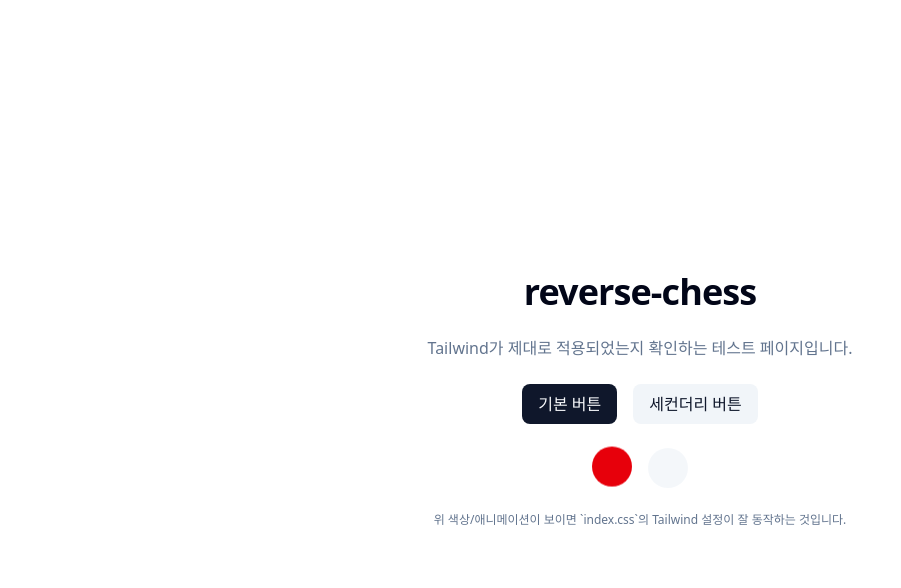
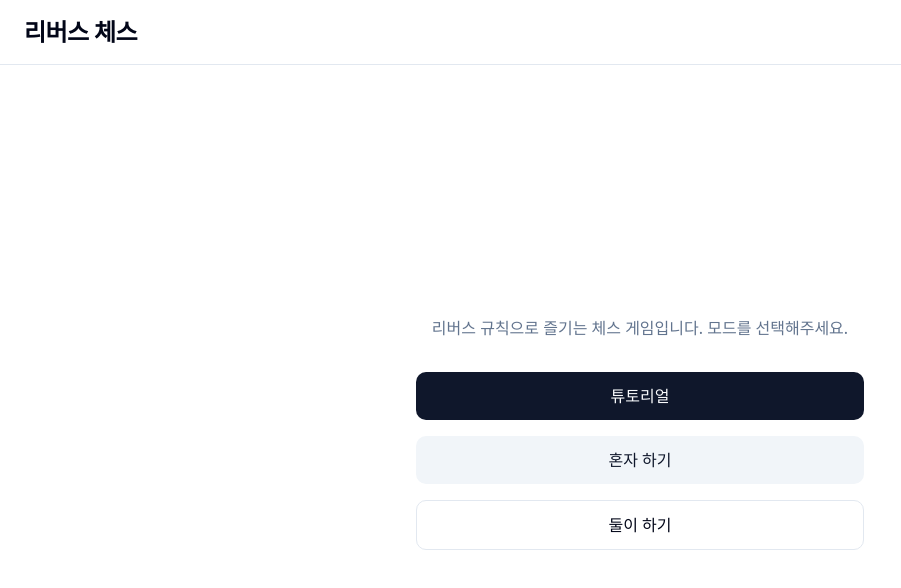
Before and after one commit to ddony8128/reverse-chess, a React (Vite) app: page / in a window 1280 px wide. Shown: the top 588 px of the page, without its empty margins (0-901 px from the left). Built offline with nearby package versions, Linux system fonts and the light colour scheme.

Commit message:
feat : pages

```diff
--- a/src/App.tsx
+++ b/src/App.tsx
@@ -1,32 +1,35 @@
+import { useState } from 'react'
+import { MainMenuPage } from './pages/MainMenuPage'
+import { TutorialPage } from './pages/TutorialPage'
+import { SinglePlayPage } from './pages/SinglePlayPage'
+import { TwoPlayerPage } from './pages/TwoPlayerPage'
+
+export type Screen = 'menu' | 'tutorial' | 'single' | 'two'
+
 function App() {
+  const [screen, setScreen] = useState<Screen>('menu')
+
   return (
-    <div className="min-h-screen bg-background text-foreground flex items-center justify-center">
-      <div className="space-y-6 text-center">
-        <h1 className="text-4xl font-bold tracking-tight">reverse-chess</h1>
-        <p className="text-muted-foreground">
-          Tailwind가 제대로 적용되었는지 확인하는 테스트 페이지입니다.
-        </p>
+    <div className="min-h-screen bg-background text-foreground flex flex-col">
+      <header className="border-b px-6 py-4 flex items-center justify-between">
+        <h1 className="text-2xl font-bold tracking-tight">리버스 체스</h1>
+        {screen !== 'menu' && (
+          <button
+            className="text-sm text-muted-foreground hover:text-foreground transition"
+            onClick={() => setScreen('menu')}
+          >
+            메인 메뉴로
+          </button>
+        )}
+      </header>
 
-        <div className="flex justify-center gap-4">
-          <button className="px-4 py-2 rounded-md bg-primary text-primary-foreground hover:bg-primary/90 transition">
-            기본 버튼
-          </button>
-          <button className="px-4 py-2 rounded-md bg-secondary text-secondary-foreground hover:bg-secondary/80 transition">
-            세컨더리 버튼
-          </button>
-        </div>
-
-        <div className="mt-6 flex justify-center gap-4">
-          <div className="w-10 h-10 rounded-full bg-destructive animate-bounce" />
-          <div className="w-10 h-10 rounded-full bg-accent animate-pulse" />
-        </div>
-
-        <p className="text-xs text-muted-foreground">
-          위 색상/애니메이션이 보이면 `index.css`의 Tailwind 설정이 잘 동작하는 것입니다.
-        </p>
-      </div>
+      <main className="flex-1 flex items-center justify-center px-4 py-6">
+        {screen === 'menu' && <MainMenuPage onSelect={setScreen} />}
+        {screen === 'tutorial' && <TutorialPage onExit={() => setScreen('menu')} />}
+        {screen === 'single' && <SinglePlayPage onExit={() => setScreen('menu')} />}
+        {screen === 'two' && <TwoPlayerPage onExit={() => setScreen('menu')} />}
+      </main>
     </div>
   )
 }
-
 export default App
--- /dev/null
+++ b/src/pages/MainMenuPage.tsx
@@ -0,0 +1,36 @@
+import type { Screen } from '../App'
+
+type Props = {
+  onSelect: (screen: Screen) => void
+}
+
+export function MainMenuPage({ onSelect }: Props) {
+  return (
+    <div className="w-full max-w-md space-y-8 text-center">
+      <p className="text-muted-foreground">
+        리버스 규칙으로 즐기는 체스 게임입니다. 모드를 선택해주세요.
+      </p>
+
+      <div className="space-y-4">
+        <button
+          className="w-full px-4 py-3 rounded-lg bg-primary text-primary-foreground hover:bg-primary/90 transition"
+          onClick={() => onSelect('tutorial')}
+        >
+          튜토리얼
+        </button>
+        <button
+          className="w-full px-4 py-3 rounded-lg bg-secondary text-secondary-foreground hover:bg-secondary/80 transition"
+          onClick={() => onSelect('single')}
+        >
+          혼자 하기
+        </button>
+        <button
+          className="w-full px-4 py-3 rounded-lg border border-border hover:bg-accent hover:text-accent-foreground transition"
+          onClick={() => onSelect('two')}
+        >
+          둘이 하기
+        </button>
+      </div>
+    </div>
+  )
+}
--- /dev/null
+++ b/src/pages/SinglePlayPage.tsx
@@ -0,0 +1,98 @@
+import { useState } from 'react'
+
+type Props = {
+  onExit: () => void
+}
+
+type Difficulty = 'easy' | 'hard' | null
+
+export function SinglePlayPage({ onExit }: Props) {
+  const [difficulty, setDifficulty] = useState<Difficulty>(null)
+  const [open, setOpen] = useState(false)
+
+  const label =
+    difficulty === 'easy' ? '쉬움' : difficulty === 'hard' ? '어려움' : '난이도 선택'
+
+  return (
+    <div className="w-full max-w-5xl space-y-6">
+      <div className="flex flex-col md:flex-row md:items-center md:justify-between gap-4">
+        <div>
+          <h2 className="text-xl font-semibold">혼자 하기</h2>
+          <p className="text-sm text-muted-foreground">
+            리버스 체스 엔진과 대전합니다. 난이도를 선택한 뒤 게임을 시작하세요.
+          </p>
+        </div>
+
+        <div className="relative">
+          <button
+            type="button"
+            className="inline-flex items-center justify-between min-w-40 px-3 py-2 rounded-md border border-border bg-background text-sm hover:bg-accent hover:text-accent-foreground transition"
+            onClick={() => setOpen((prev) => !prev)}
+          >
+            <span>{label}</span>
+            <span className="ml-2 text-xs text-muted-foreground">▼</span>
+          </button>
+          {open && (
+            <div className="absolute right-0 mt-1 w-full rounded-md border border-border bg-background shadow-lg text-sm">
+              <button
+                className="w-full text-left px-3 py-2 hover:bg-accent hover:text-accent-foreground"
+                onClick={() => {
+                  setDifficulty('easy')
+                  setOpen(false)
+                }}
+              >
+                쉬움
+              </button>
+              <button
+                className="w-full text-left px-3 py-2 hover:bg-accent hover:text-accent-foreground"
+                onClick={() => {
+                  setDifficulty('hard')
+                  setOpen(false)
+                }}
+              >
+                어려움
+              </button>
+            </div>
+          )}
+        </div>
+      </div>
+
+      <div className="grid md:grid-cols-[minmax(0,2fr)_minmax(0,1.2fr)] gap-6">
+        {/* 체스판 자리 */}
+        <div className="aspect-square rounded-lg border border-border bg-muted flex items-center justify-center">
+          <span className="text-sm text-muted-foreground">
+            싱글 플레이 체스판 (엔진 연동 예정)
+          </span>
+        </div>
+
+        {/* 설명 / 상태 */}
+        <div className="space-y-4">
+          <div className="rounded-lg border border-border p-4 space-y-2 text-sm">
+            <p>
+              <span className="font-medium">선후:</span>{' '}
+              <span className="text-muted-foreground">흑이 선공, 선후는 랜덤으로 결정 예정</span>
+            </p>
+            <p className="text-muted-foreground">
+              플레이어의 진영에 맞춰 체스판 상·하 방향이 자동으로 뒤집히도록 구현할 계획입니다.
+            </p>
+          </div>
+
+          <div className="flex gap-3">
+            <button
+              className="flex-1 px-4 py-2 rounded-md bg-primary text-primary-foreground hover:bg-primary/90 transition disabled:opacity-50"
+              disabled={!difficulty}
+            >
+              {difficulty ? '게임 시작 (엔진 연동 예정)' : '난이도를 먼저 선택하세요'}
+            </button>
+            <button
+              className="px-4 py-2 rounded-md border border-border text-sm hover:bg-accent hover:text-accent-foreground transition"
+              onClick={onExit}
+            >
+              메인 메뉴로
+            </button>
+          </div>
+        </div>
+      </div>
+    </div>
+  )
+}
--- /dev/null
+++ b/src/pages/TutorialPage.tsx
@@ -0,0 +1,44 @@
+type Props = {
+  onExit: () => void
+}
+
+export function TutorialPage({ onExit }: Props) {
+  return (
+    <div className="w-full max-w-5xl space-y-6">
+      <div className="grid md:grid-cols-[minmax(0,2fr)_minmax(0,1.2fr)] gap-6">
+        {/* 체스판 자리 */}
+        <div className="aspect-square rounded-lg border border-border bg-muted flex items-center justify-center">
+          <span className="text-sm text-muted-foreground">
+            튜토리얼 체스판 (추후 실제 보드로 교체)
+          </span>
+        </div>
+
+        {/* 설명 영역 */}
+        <div className="space-y-4">
+          <h2 className="text-xl font-semibold">튜토리얼</h2>
+          <p className="text-sm text-muted-foreground">
+            이 단계에서는 리버스 체스의 기본 규칙을 설명합니다. 화면의 안내에 따라 정해진 수만
+            둘 수 있도록 구현할 예정입니다.
+          </p>
+          <div className="space-y-2 text-left text-sm text-muted-foreground">
+            <p>- 말은 일반 체스와 동일하게 움직입니다.</p>
+            <p>- 체크메이트를 당하면 승리합니다.</p>
+            <p>- 단계별 예시 포지션을 통해 규칙을 순차적으로 설명할 계획입니다.</p>
+          </div>
+
+          <div className="pt-4 flex gap-3">
+            <button className="px-4 py-2 rounded-md bg-primary text-primary-foreground hover:bg-primary/90 transition">
+              다음 단계 (예정)
+            </button>
+            <button
+              className="px-4 py-2 rounded-md border border-border text-sm hover:bg-accent hover:text-accent-foreground transition"
+              onClick={onExit}
+            >
+              메인 메뉴로
+            </button>
+          </div>
+        </div>
+      </div>
+    </div>
+  )
+}
--- /dev/null
+++ b/src/pages/TwoPlayerPage.tsx
@@ -0,0 +1,41 @@
+type Props = {
+  onExit: () => void
+}
+
+export function TwoPlayerPage({ onExit }: Props) {
+  return (
+    <div className="w-full max-w-5xl space-y-6">
+      <div className="flex flex-col md:flex-row md:items-center md:justify-between gap-4">
+        <div>
+          <h2 className="text-xl font-semibold">둘이 하기</h2>
+          <p className="text-sm text-muted-foreground">
+            오프라인 2인용 테이블 모드입니다. 백이 아래에 위치한 체스판으로 고정됩니다.
+          </p>
+        </div>
+      </div>
+
+      <div className="grid md:grid-cols-[minmax(0,2fr)_minmax(0,1.2fr)] gap-6">
+        {/* 체스판 자리 */}
+        <div className="aspect-square rounded-lg border border-border bg-muted flex items-center justify-center">
+          <span className="text-sm text-muted-foreground">
+            2인용 체스판 (턴 관리 / 승패 판정 연동 예정)
+          </span>
+        </div>
+
+        {/* 설명 / 종료 모달 자리 */}
+        <div className="space-y-4 text-sm text-muted-foreground">
+          <p>- 플레이어 1: 백 (보드 하단)</p>
+          <p>- 플레이어 2: 흑 (보드 상단)</p>
+          <p>- 승리 시 어느 플레이어가 이겼는지 알려주는 모달을 띄울 예정입니다.</p>
+
+          <button
+            className="mt-4 px-4 py-2 rounded-md border border-border text-sm hover:bg-accent hover:text-accent-foreground transition"
+            onClick={onExit}
+          >
+            메인 메뉴로
+          </button>
+        </div>
+      </div>
+    </div>
+  )
+}
```
